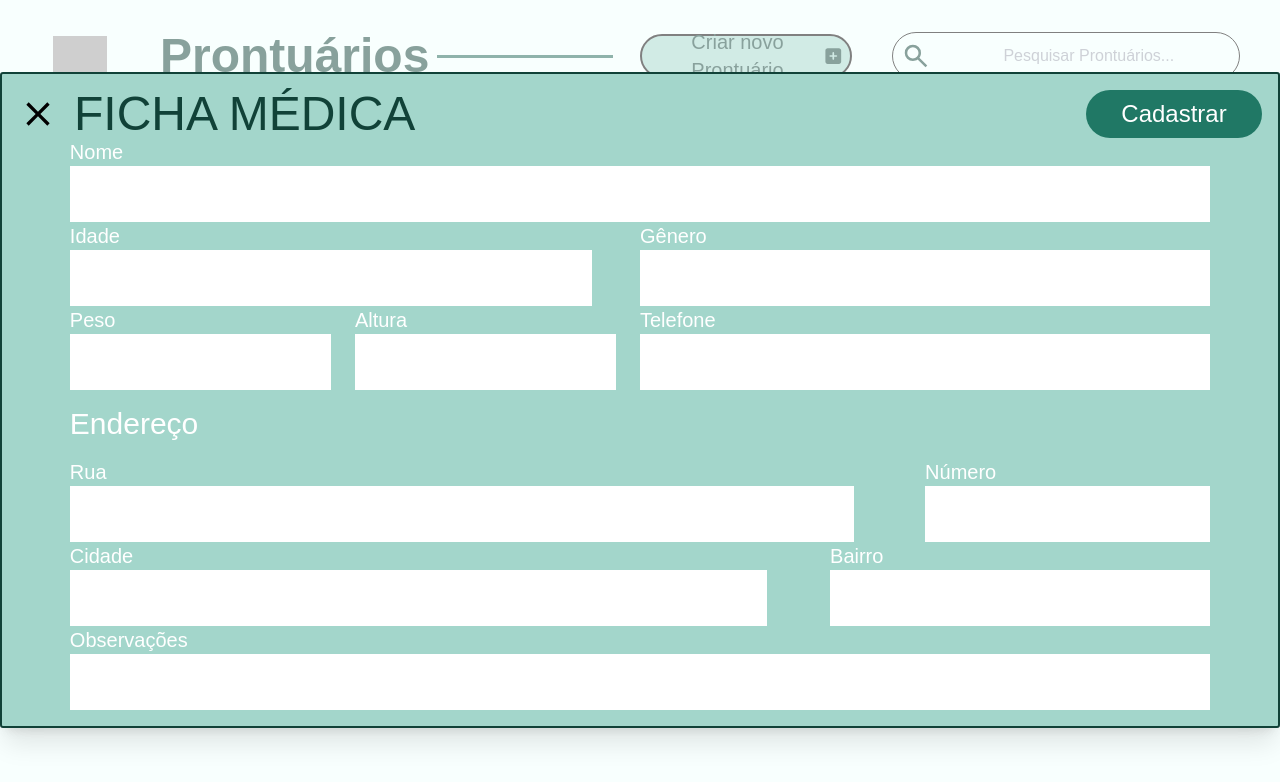
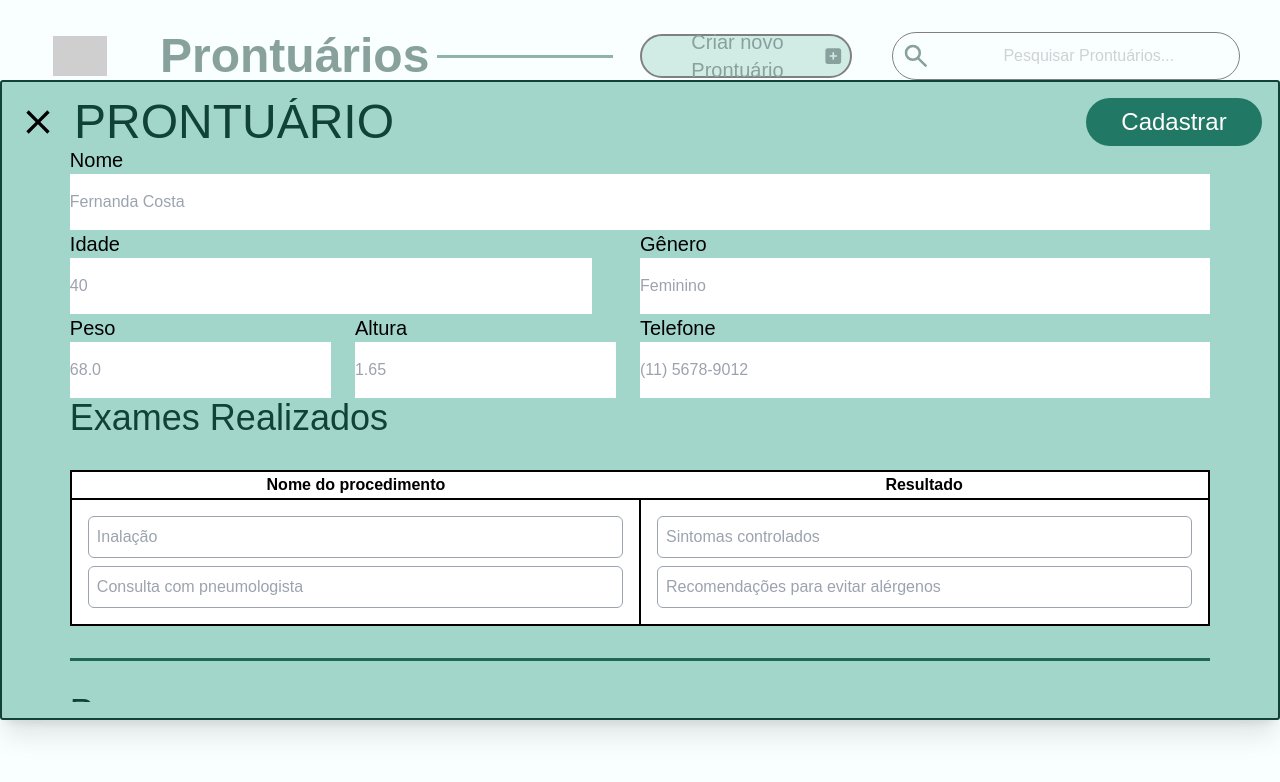
Before and after one commit to cr1as/projeto_kalos, a Next.js app: page /prontuarios in a window 1280 px wide. Both pictures are taken after a click on the element 1261 px from the left and 149 px from the top of the page. Shown: the top 782 px of the page. Built offline with nearby package versions, Linux system fonts and the light colour scheme; grey boxes are pictures that could not be loaded; a web font is replaced by a local one.

Commit message:
criação e edição de prontuários

```diff
--- a/src/components/create/CriacaoProntuario.tsx
+++ b/src/components/create/CriacaoProntuario.tsx
@@ -2,6 +2,7 @@
 
 import React, { useEffect, useState } from "react";
 import { MdClose } from "react-icons/md";
+import ToggleButton from "../Togglebutton";
 
 interface CardCriacaoProps {
   isOpen: boolean;
@@ -28,7 +29,8 @@ const CardCriacao: React.FC<CardCriacaoProps> = ({ isOpen, onClose }) => {
     },
     [isOpen]
   );
-
+  //! Função fantasma... num faz nada
+  const toggle = () => {};
   return (
     <div
       className={`fixed inset-0 z-0 flex items-center justify-center ${isVisible
@@ -50,22 +52,23 @@ const CardCriacao: React.FC<CardCriacaoProps> = ({ isOpen, onClose }) => {
         <div className="p-4 w-full h-full">
           <div className="w-full h-full ">
             <nav className="w-full flex justify-between items-center gap-4">
-              <article className="flex gap-4">
+              <article className="flex gap-8 items-center">
                 <button className="text-black" onClick={onClose}>
                   <MdClose size={40} />
                 </button>
                 <h1 className="text-5xl text-[#114238]">PRONTUÁRIO</h1>
+                <div className="border-b-2 border-[#207865] w-44" />
+                <ToggleButton toggleAtivo={toggle} ativo={false} />
               </article>
-
               <button className="text-black" onClick={onClose}>
                 <div>
                   <div className="bg-[#207865] w-44 h-12 rounded-full flex justify-center items-center text-white text-2xl">
-                    Cadastrar
+                    Salvar
                   </div>
                 </div>
               </button>
             </nav>
-            <article className="flex justify-center">
+            <article className="flex justify-around">
               <div className="w-11/12 flex flex-col ">
                 <article className="flex flex-col">
                   <label className="text-xl font-normal">Nome: </label>
@@ -97,7 +100,42 @@ const CardCriacao: React.FC<CardCriacaoProps> = ({ isOpen, onClose }) => {
                     <input type="text" className="h-14 w-full" />
                   </div>
                 </article>
-
+              </div>
+            </article>
+            <article className="flex justify-around">
+              <div className="w-11/12 flex flex-col ">
+                <h2 className="text-3xl">Exames Realizados</h2>
+                <article className="flex">
+                  <div className="w-1/2 flex flex-col">
+                    <label className="text-xl font-normal">
+                      Nome do procedimemto:{" "}
+                    </label>
+                    <input type="text" className="h-14 w-11/12" />
+                  </div>
+                  <div className="w-1/2 flex flex-col">
+                    <label className="text-xl font-normal">Resultados: </label>
+                    <input type="text" className="h-14 w-full" />
+                  </div>
+                </article>
+                <article className="flex flex-col">
+                  <h2 className="text-3xl">Processos</h2>
+                  <div className="flex">
+                    <div className="flex w-1/2">
+                      <div className="w-1/2 flex flex-col">
+                        <label className="text-xl font-normal">Medicações: </label>
+                        <input type="text" className="h-14 w-11/12" />
+                      </div>
+                      <div className="w-1/2 flex flex-col">
+                        <label className="text-xl font-normal">Diagnóstico: </label>
+                        <input type="text" className="h-14 w-11/12" />
+                      </div>
+                    </div>
+                    <div className="w-1/2 flex flex-col">
+                      <label className="text-xl font-normal">Doenças: </label>
+                      <input type="text" className="h-14 w-full" />
+                    </div>
+                  </div>
+                </article>
               </div>
             </article>
           </div>
--- a/src/components/edit/EdicaoProntuario.tsx
+++ b/src/components/edit/EdicaoProntuario.tsx
@@ -3,7 +3,7 @@
 import React, { useEffect, useState } from "react";
 import { MdClose } from "react-icons/md";
 
-interface CardCriacaoProps {
+interface cardEdicaoProps {
   isOpen: boolean;
   onClose: () => void;
   nome: string;
@@ -17,9 +17,15 @@ interface CardCriacaoProps {
   numero: string;
   cidade: string;
   bairro: string;
+  ativo?: boolean;
+  medicacoes?: string[];
+  procedimento?: string[];
+  resultados?: string[];
+  diagnostico?: string[];
+  doencas?: string[];
 }
 
-const CardCriacao: React.FC<CardCriacaoProps> = ({
+const CardEdicao: React.FC<cardEdicaoProps> = ({
   isOpen,
   onClose,
   nome,
@@ -28,11 +34,11 @@ const CardCriacao: React.FC<CardCriacaoProps> = ({
   telefone,
   peso,
   altura,
-  especificacoesAdicionais,
-  rua,
-  numero,
-  cidade,
-  bairro
+  medicacoes,
+  procedimento,
+  resultados,
+  diagnostico,
+  doencas
 }) => {
   const [isVisible, setIsVisible] = useState(isOpen);
   const [isAnimating, setIsAnimating] = useState(false);
@@ -61,25 +67,25 @@ const CardCriacao: React.FC<CardCriacaoProps> = ({
         : "hidden"}`}
     >
       <div
-        className={`absolute inset-0 bg-white/50 transition-opacity duration-300 ease-in-out ${isAnimating
+        className={`absolute inset-0  bg-white/50 transition-opacity duration-300 ease-in-out ${isAnimating
           ? "opacity-100"
           : "opacity-0"}`}
         aria-hidden="true"
         onClick={onClose}
       />
       <div
-        className={`relative h-11/12 w-[80rem] bg-[#A3D6CB]  border-2 rounded-[3px] border-[#114238] shadow-xl transition-transform duration-300 ease-in-out ${isAnimating
+        className={`relative h-[40rem] overflow-auto w-[80rem] bg-[#A3D6CB]  border-2 rounded-[3px] border-[#114238] shadow-xl transition-transform duration-300 ease-in-out ${isAnimating
           ? ""
           : ""}`}
       >
-        <div className="p-4 w-full h-full">
-          <div className="w-full h-full ">
+        <div className="p-4 w-full h-full ">
+          <div className="w-full h-full overflow-auto">
             <nav className="w-full flex justify-between items-center gap-4">
               <article className="flex gap-4">
                 <button className="text-black" onClick={onClose}>
                   <MdClose size={40} />
                 </button>
-                <h1 className="text-5xl text-[#114238]">FICHA MÉDICA</h1>
+                <h1 className="text-5xl text-[#114238]">PRONTUÁRIO</h1>
               </article>
 
               <button className="text-black" onClick={onClose}>
@@ -90,11 +96,15 @@ const CardCriacao: React.FC<CardCriacaoProps> = ({
                 </div>
               </button>
             </nav>
-            <article className="flex justify-center">
+            <article className="flex justify-center text-black">
               <div className="w-11/12 flex flex-col ">
                 <article className="flex flex-col">
                   <label className="text-xl font-normal">Nome</label>
-                  <input type="text" className="h-14 w-full" content={nome} />
+                  <input
+                    type="text"
+                    className="h-14 w-full"
+                    placeholder={nome}
+                  />
                 </article>
                 <article className="flex">
                   <div className="w-1/2 flex flex-col">
@@ -102,7 +112,7 @@ const CardCriacao: React.FC<CardCriacaoProps> = ({
                     <input
                       type="text"
                       className="h-14 w-11/12"
-                      content={idade}
+                      placeholder={idade}
                     />
                   </div>
                   <div className="w-1/2 flex flex-col">
@@ -110,7 +120,7 @@ const CardCriacao: React.FC<CardCriacaoProps> = ({
                     <input
                       type="text"
                       className="h-14 w-full"
-                      content={genero}
+                      placeholder={genero}
                     />
                   </div>
                 </article>
@@ -121,7 +131,7 @@ const CardCriacao: React.FC<CardCriacaoProps> = ({
                       <input
                         type="text"
                         className="h-14 w-11/12"
-                        content={peso}
+                        placeholder={peso}
                       />
                     </div>
                     <div className="w-1/2 flex flex-col">
@@ -129,7 +139,7 @@ const CardCriacao: React.FC<CardCriacaoProps> = ({
                       <input
                         type="text"
                         className="h-14 w-11/12"
-                        content={altura}
+                        placeholder={altura}
                       />
                     </div>
                   </div>
@@ -138,56 +148,136 @@ const CardCriacao: React.FC<CardCriacaoProps> = ({
                     <input
                       type="text"
                       className="h-14 w-full"
-                      content={telefone}
+                      placeholder={telefone}
                     />
                   </div>
                 </article>
-                <article>
-                  <h2 className="text-3xl font-medium my-4">Endereço</h2>
-                </article>
-                <article className="flex">
-                  <div className="w-3/4 flex flex-col">
-                    <label className="text-xl font-normal">Rua</label>
-                    <input type="text" className="h-14 w-11/12" content={rua} />
+
+                {/*
+                ! - - - - - - - - - -
+                */}
+                <section className="flex flex-col gap-8 w-full" id="exames">
+                  <h2 className="text-4xl font-medium text-[#114238]">
+                    Exames Realizados
+                  </h2>
+                  <table className="w-full border-2 border-black bg-white">
+  <thead>
+    <tr>
+      <th className="w-1/2">Nome do procedimento</th>
+      <th className="w-1/2">Resultado</th>
+    </tr>
+  </thead>
+  <tbody>
+    <tr>
+      <td className="border-2 border-black p-4">
+        {/* Coluna de Procedimento */}
+        <div className="flex flex-col space-y-2">
+          {procedimento && procedimento.length > 0
+            ? procedimento.map((item, index) => (
+                item && (
+                  <input
+                    key={index}
+                    className="p-2 border border-gray-400 rounded-md"
+                    placeholder={item}
+                  />
+                )
+              ))
+            : <p>Sem procedimentos registrados...</p>}
         </div>
-                  <div className="w-1/4 flex flex-col">
-                    <label className="text-xl font-normal">Número</label>
+      </td>
+      <td className="border-2 border-black p-4">
+        {/* Coluna de Resultados */}
+        <div className="flex flex-col space-y-2">
+          {resultados && resultados.length > 0
+            ? resultados.map((item, index) => (
+                item && (
                   <input
-                      type="text"
-                      className="h-14 w-full"
-                      content={numero}
+                    key={index}
+                    className="p-2 border border-gray-400 rounded-md"
+                    placeholder={item}
                   />
+                )
+              ))
+            : <p>Sem resultados registrados...</p>}
         </div>
-                </article>
-                <article className="flex">
-                  <div className="w-2/3 flex flex-col">
-                    <label className="text-xl font-normal">Cidade</label>
+      </td>
+    </tr>
+  </tbody>
+</table>
+
+                  {/*
+                ! - - - - - - - - - -
+                */}
+                  <div className="border-b border-2 border-[#1F6657] w-full" />
+                  <section className="flex flex-col gap-8 w-full" id="exames">
+                    <h2 className="text-4xl font-medium text-[#114238]">
+                      Processos
+                    </h2>
+                    <table className="w-full border-2 border-black bg-white">
+  <thead>
+    <tr>
+      <th className="w-1/4">Medicações</th>
+      <th className="w-1/4">Diagnóstico</th>
+      <th className="w-2/4">Doenças</th>
+    </tr>
+  </thead>
+  <tbody>
+    <tr>
+      <td className="border-2 border-black p-4">
+        {/* Coluna de Medicações */}
+        <div className="flex flex-col space-y-2">
+          {medicacoes && medicacoes.length > 0
+            ? medicacoes.map((item, index) => (
+                item && (
                   <input
-                      type="text"
-                      className="h-14 w-11/12"
-                      content={cidade}
+                    key={index}
+                    className="p-2 border border-gray-400 rounded-md"
+                    placeholder={item}
                   />
+                )
+              ))
+            : <p className="text-gray-500">Nenhuma medicação registrada</p>}
         </div>
-                  <div className="w-1/3 flex flex-col">
-                    <label className="text-xl font-normal">Bairro</label>
+      </td>
+      <td className="border-2 border-black p-4">
+        {/* Coluna de Diagnóstico */}
+        <div className="flex flex-col space-y-2">
+          {diagnostico && diagnostico.length > 0
+            ? diagnostico.map((item, index) => (
+                item && (
                   <input
-                      type="text"
-                      className="h-14 w-full"
-                      content={bairro}
+                    key={index}
+                    className="p-2 border border-gray-400 rounded-md"
+                    placeholder={item}
                   />
+                )
+              ))
+            : <p className="text-gray-500">Nenhum diagnóstico registrado</p>}
         </div>
-                  <div />
-                </article>
-                <article>
-                  <div className="w-full">
-                    <label className="text-xl font-normal">Observações</label>
+      </td>
+      <td className="border-2 border-black p-4">
+        {/* Coluna de Doenças */}
+        <div className="flex flex-col space-y-2">
+          {doencas && doencas.length > 0
+            ? doencas.map((item, index) => (
+                item && (
                   <input
-                      type="text"
-                      className="h-14 w-full"
-                      content={especificacoesAdicionais}
+                    key={index}
+                    className="p-2 border border-gray-400 rounded-md"
+                    placeholder={item}
                   />
+                )
+              ))
+            : <p className="text-gray-500">Nenhuma doença registrada</p>}
         </div>
-                </article>
+      </td>
+    </tr>
+  </tbody>
+</table>
+
+
+                  </section>
+                </section>
               </div>
             </article>
           </div>
@@ -197,4 +287,4 @@ const CardCriacao: React.FC<CardCriacaoProps> = ({
   );
 };
 
-export default CardCriacao;
+export default CardEdicao;
```
Lines whose indentation alone changed are shown as unchanged.
